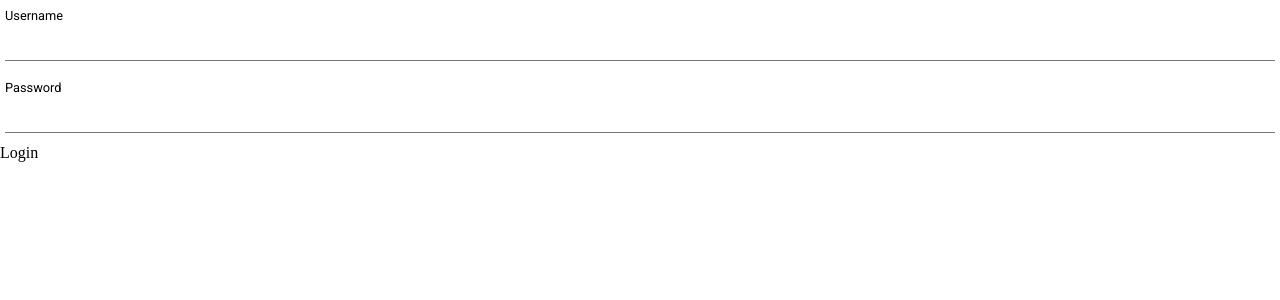
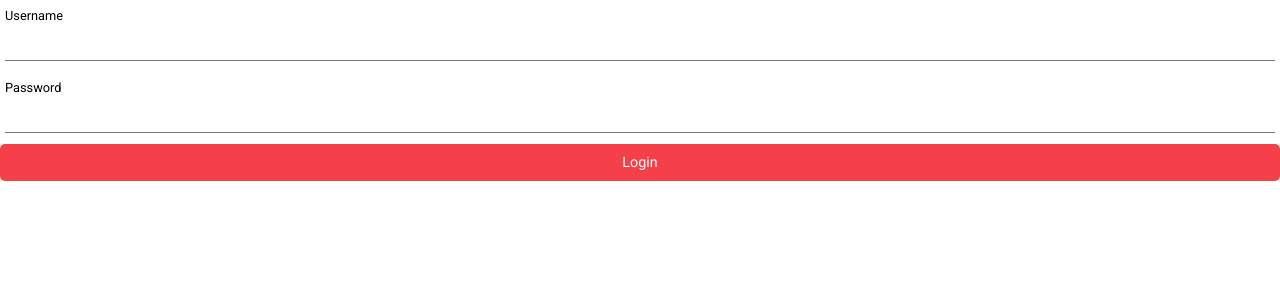
Before and after one commit to threezinedine/weather-station-dashboard-client, a React (Create React App) app: page /login in a window 1280 px wide. Shown: the top 300 px of the page. Built offline with nearby package versions, Linux system fonts and the light colour scheme.

Commit message:
initialize styling for the button

```diff
--- /dev/null
+++ b/src/components/Button/Button.module.scss
@@ -0,0 +1,18 @@
+.wrapper {
+    font-family: Roboto;
+    font-size: .9rem;
+    padding: 10px 15px;
+    cursor: pointer;
+    border-radius: 5px;
+    background-color: #f54049;
+    text-align: center;
+    color: #fff;
+
+    &:hover {
+        background-color: #fa7d83;
+    }
+
+    &.fit {
+        display: inline-block;
+    }
+}
--- a/src/components/Button/Button.tsx
+++ b/src/components/Button/Button.tsx
@@ -1,17 +1,25 @@
 import React from "react"
 
 import ButtonProps from "./ButtonProps"
+import styles from "./Button.module.scss"
+import {
+    combineClassName,
+} from "utils"
 
 
 const Button: React.FC<ButtonProps> = ({
     children,
     onClick,
+    fit = false,
     ...props
 }) => {
+    const st = combineClassName(styles)
+
     return (
         <div
+            className={st(["wrapper", fit ? "fit": ""])}
+            onClick={onClick}
             { ...props }
-            onClick={onClick}
         >
             { children }
         </div>
--- a/src/components/Button/ButtonProps.ts
+++ b/src/components/Button/ButtonProps.ts
@@ -4,4 +4,5 @@ import React from "react"
 export default interface ButtonProps {
     children: React.ReactNode
     onClick: () => void
+    fit?: boolean
 }
```
